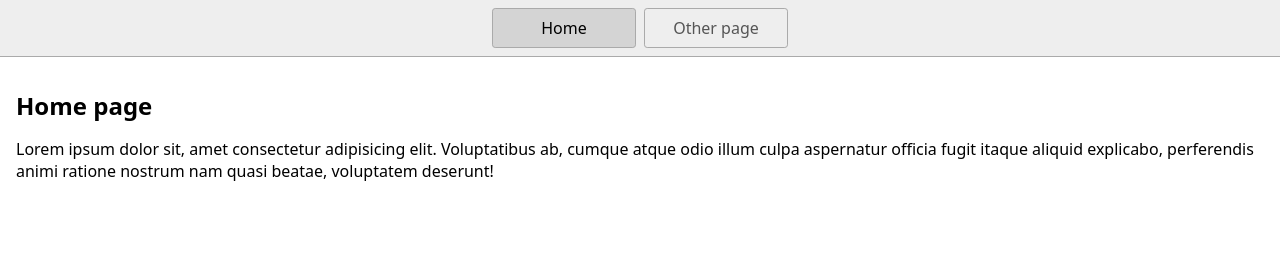
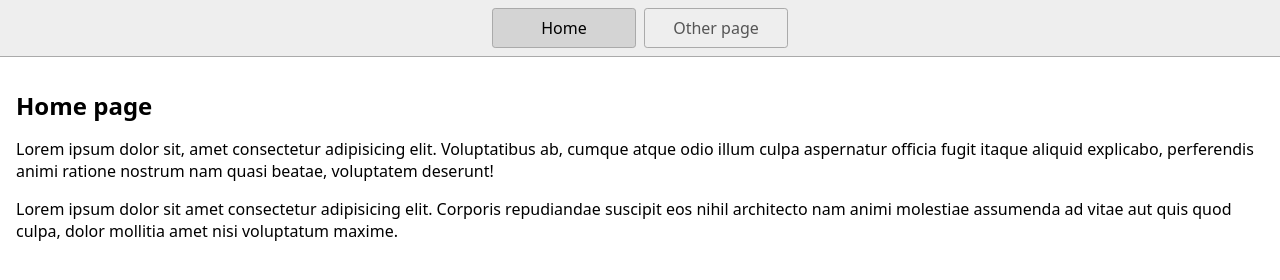
Before and after one commit to arushabind2005-star/trial-, a website: page index.html in a window 1280 px wide. Drawn offline with Linux system fonts and the light colour scheme.

Commit message:
Added Lorem

```diff
--- a/index.html
+++ b/index.html
@@ -19,6 +19,7 @@
     <main>
       <h1>Home page</h1>
       <p>Lorem ipsum dolor sit, amet consectetur adipisicing elit. Voluptatibus ab, cumque atque odio illum culpa aspernatur officia fugit itaque aliquid explicabo, perferendis animi ratione nostrum nam quasi beatae, voluptatem deserunt! </p>
+      <p>Lorem ipsum dolor sit amet consectetur adipisicing elit. Corporis repudiandae suscipit eos nihil architecto nam animi molestiae assumenda ad vitae aut quis quod culpa, dolor mollitia amet nisi voluptatum maxime.</p>
     </main>
   </body>
 </html>
```
